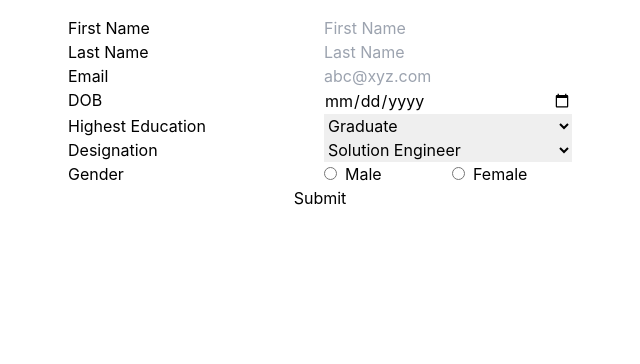
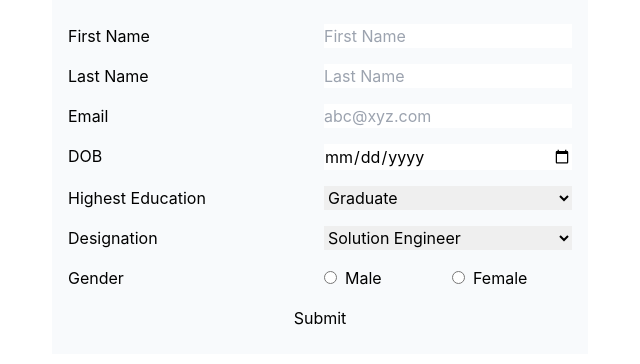
Before and after one commit to Nishith1998/React-Learning, a React (Create React App) app: page / in a window 1280 px wide. Shown: the top 364 px of the page, without its empty margins (320-960 px from the left). Built offline with nearby package versions, Linux system fonts and the light colour scheme.

Commit message:
Add validation

```diff
--- a/src/components/Form/Form.tsx
+++ b/src/components/Form/Form.tsx
@@ -1,8 +1,6 @@
 import { formField } from "../../models/types";
 import { Card } from "../UI/Card/Card";
 import { GenericForm } from "../UI/FormField/GenericForm";
-
-
 
 const formFields: formField[] = [
   {
@@ -10,31 +8,34 @@ const formFields: formField[] = [
     type: "input",
     label: "First Name",
     attributes: { id: "firstName", type: "text", placeholder: "First Name" },
-    isValid: (value: string) => { console.log("valueHa:", value); return value ? value.trim().length > 3 : false}
+    isValid: (value: string) => {
+      return value ? value.trim().length > 3 : false;
+    },
   },
   {
     id: "lastName",
     type: "input",
     label: "Last Name",
     attributes: { id: "lastName", type: "text", placeholder: "Last Name" },
-    isValid: (value: string) => true
-
+    isValid: (value: string) => {
+      return value ? value.trim().length > 3 : false;
+    },
   },
   {
     id: "email",
     type: "input",
     label: "Email",
     attributes: { id: "email", type: "email", placeholder: "abc@xyz.com" },
-    isValid: (value: string) => true
-
+    isValid: (value: string) => {
+      return value ? /^[a-zA-Z0-9.!#$%&'*+/=?^_`{|}~-]+@[a-zA-Z0-9-]+(?:\.[a-zA-Z0-9-]+)*$/.test(value.trim())  : false;
+    },
   },
   {
     id: "dob",
     type: "input",
     label: "DOB",
     attributes: { id: "email", type: "date", placeholder: "dd/mm/yyyy" },
-    isValid: (value: string) => true
-
+    isValid: (value: string) => new Date().getFullYear() - new Date(value).getFullYear() > 18,
   },
   {
     id: "highestEducation",
@@ -45,8 +46,7 @@ const formFields: formField[] = [
       { label: "Graduate", value: "graduate" },
       { label: "10th", value: "10th" },
     ],
-    isValid: (value: string) => true
-
+    isValid: (value: string) => value.trim().length !== 0,
   },
   {
     id: "designation",
@@ -57,8 +57,7 @@ const formFields: formField[] = [
       { label: "Solution Engineer", value: "solutionEngineer" },
       { label: "Sr Solution Engineer", value: "srSolutionEngineer" },
     ],
-    isValid: (value: string) => true
-
+    isValid: (value: string) => value.trim().length !== 0,
   },
   {
     id: "gender",
@@ -67,26 +66,23 @@ const formFields: formField[] = [
     attributes: { type: "radio" },
     options: [
       { label: "Male", value: "male" },
-      { label: "Female", value: "female" }
+      { label: "Female", value: "female" },
     ],
-    isValid: (value: string) => true
-
+    isValid: (value: string) => value.trim().length !== 0,
   },
   {
     id: "submitButton",
     type: "button",
     label: "Submit",
     attributes: { id: "submitButton" },
-    isValid: (value: string) => true
-
+    // isValid: (value: string) => true,
   },
 ];
 
 export const Form = () => {
-
   return (
-    <Card className="flex-col">
-        <GenericForm formFields={formFields}/>
+    <Card className="flex-col bg-slate-50">
+      <GenericForm formFields={formFields} />
     </Card>
   );
 };
--- a/src/components/UI/FormField/FormField.tsx
+++ b/src/components/UI/FormField/FormField.tsx
@@ -3,8 +3,8 @@ import React, { ChangeEvent } from "react";
 export const FormField = (props: any) => {
   let formFieldJSX;
 
-  const onInputChangeHandler = (label: string, value: string, isInValid: boolean) => {
-    props.onInputChange({ label: label, value: value, isInValid: isInValid});
+  const onInputChangeHandler = (label: string, value: string, isValid: boolean) => {
+    props.onInputChange(label, value, isValid);
   };
 
   console.log("rUNNING");
@@ -18,7 +18,7 @@ export const FormField = (props: any) => {
           onChange={(event: ChangeEvent<HTMLInputElement>) =>
             onInputChangeHandler(props.id, event.target.value, props.isValid(event.target.value))
           }
-          className={props.isInValid ? 'bg-red' : '' }
+          className={props.form[props.id].isValid === false ? 'bg-red-200' : 'bg-white' }
         ></input>
       </>
     );
@@ -79,7 +79,7 @@ export const FormField = (props: any) => {
     );
   }
   return (
-    <div className="grid grid-cols-2 gap-2" key={props.id}>
+    <div className="grid grid-cols-2 gap-2 my-2" key={props.id}>
       {formFieldJSX}
     </div>
   );
--- a/src/components/UI/FormField/GenericForm.tsx
+++ b/src/components/UI/FormField/GenericForm.tsx
@@ -5,26 +5,34 @@ import { Card } from "../Card/Card";
 
 export const GenericForm = (props: { formFields: formField[] }) => {
   type FormStructureType = {
-    [key: string]: string | boolean;
+    [key: string]: { value: string; isValid: boolean | null };
   };
 
   const formStructure: FormStructureType = {};
-  props.formFields.forEach((ele: formField) => (formStructure[ele.id] = ""));
+  props.formFields.forEach(
+    (ele: formField) => (formStructure[ele.id] = { value: "", isValid: null })
+  );
 
   const [form, setForm] = useState(formStructure);
 
   console.log("State value: ", form);
 
-  const onInputChange = (label: string, value: string, isInValid: boolean) => {
+  const onInputChange = (label: string, value: string, isValid: boolean) => {
     setForm((prevForm) => {
-      return { ...prevForm, [label]: value };
+      return { ...prevForm, [label]: { value: value, isValid: isValid } };
     });
   };
 
   return (
     <Card>
       {props.formFields.map((field: formField) => (
-        <FormField key={field.id} isInValid={field.isInValid} {...field} onInputChange={onInputChange} />
+        <FormField
+          key={field.id}
+          isValid={form[field.id].isValid}
+          form={form}
+          {...field}
+          onInputChange={onInputChange}
+        />
       ))}
     </Card>
   );
--- a/tailwind.config.js
+++ b/tailwind.config.js
@@ -1,10 +1,23 @@
+const colors = require('tailwindcss/colors')
 /** @type {import('tailwindcss').Config} */
 module.exports = {
   content: [
     "./src/**/*.{js,jsx,ts,tsx}",
   ],
   theme: {
-    extend: {},
+    extend: {
+      colors: {
+        transparent: 'transparent',
+        current: 'currentColor',
+        black: colors.black,
+        white: colors.white,
+        red: colors.red,
+        gray: colors.gray,
+        emerald: colors.emerald,
+        indigo: colors.indigo,
+        yellow: colors.yellow,
+      },
+    },
   },
   plugins: [],
 }
```
